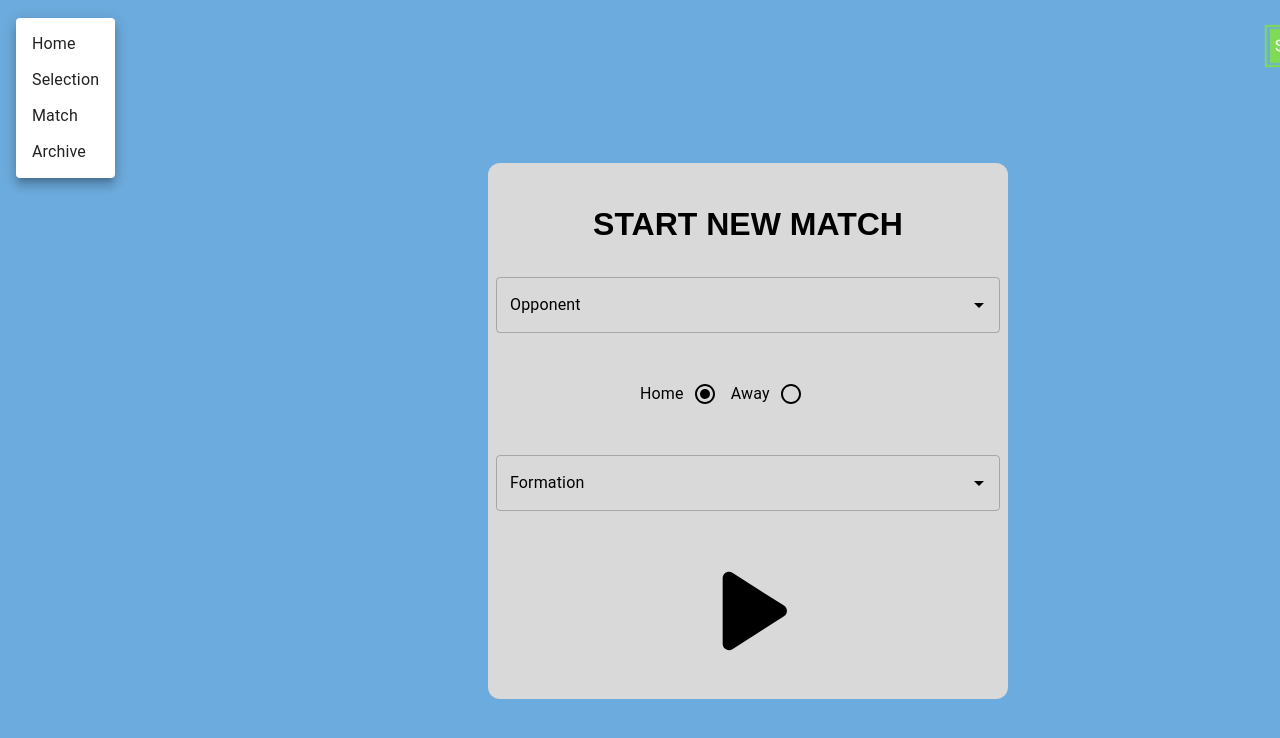
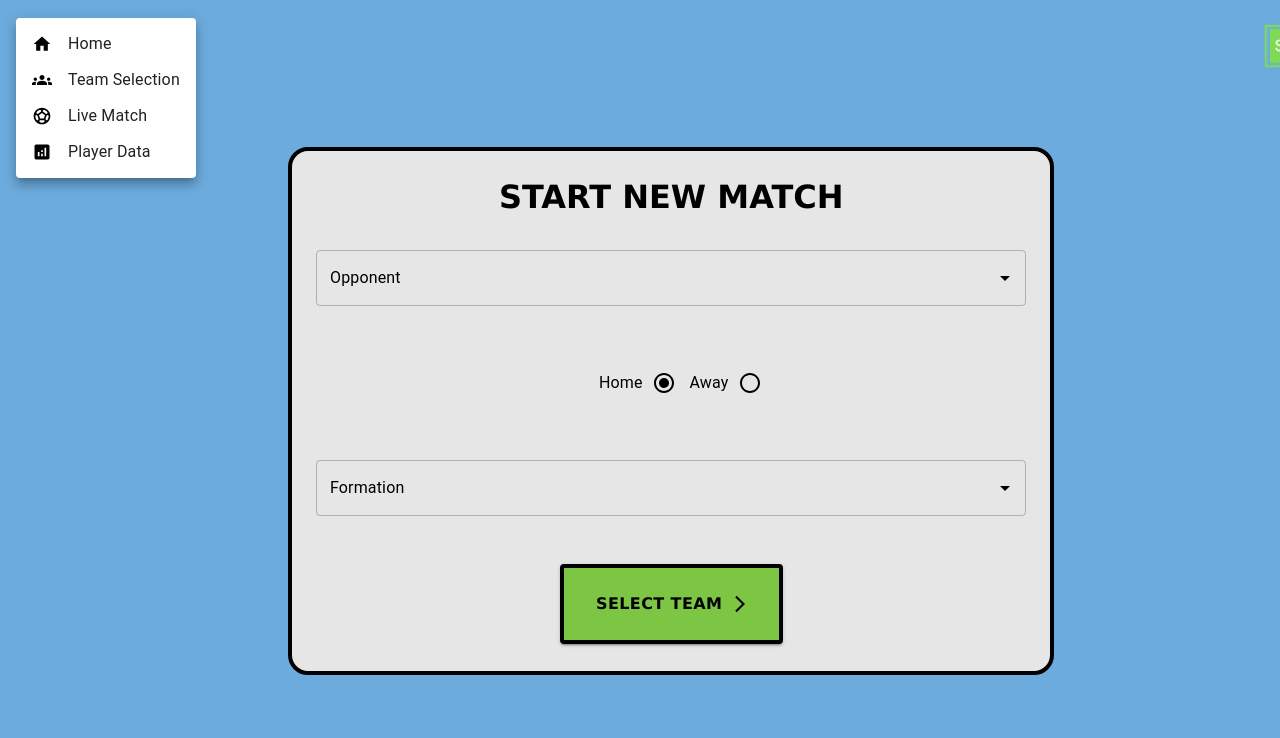
Before and after one commit to JasonP2002/man-city-hackathon-front-end, a React (Create React App) app in the folder hays-hackathon/: page / in a window 1280 px wide. Both pictures are taken after a click on the button 36 px from the left and 45 px from the top of the page. Shown: the top 738 px of the page. Built offline with nearby package versions, Linux system fonts and the light colour scheme.

Commit message:
home page revamp

```diff
--- a/hays-hackathon/src/Application.css
+++ b/hays-hackathon/src/Application.css
@@ -12,9 +12,17 @@ h1{
 h2 {
 
     text-align: center;
-    font-size: xx-large;
+    font-size:xx-large;
+    font-family:'Lucida Sans', 'Lucida Sans Regular', 'Lucida Grande', 'Lucida Sans Unicode', Geneva, Verdana, sans-serif
+}
 
+h3 {
+
+    text-align: center;
+    font-size: medium;
+    font-family:'Lucida Sans', 'Lucida Sans Regular', 'Lucida Grande', 'Lucida Sans Unicode', Geneva, Verdana, sans-serif
 }
+
 
 
 
--- a/hays-hackathon/src/components/layout/NavigationBar.tsx
+++ b/hays-hackathon/src/components/layout/NavigationBar.tsx
@@ -3,7 +3,11 @@ import MenuIcon from "@mui/icons-material/Menu";
 import ClickAwayListener from "@mui/material/ClickAwayListener";
 import MenuItem from "@mui/material/MenuItem";
 import { useNavigate } from "react-router-dom";
-import { IconButton, Menu } from "@mui/material";
+import { IconButton, ListItemIcon, ListItemText, Menu } from "@mui/material";
+import HomeIcon from "@mui/icons-material/Home";
+import GroupsIcon from "@mui/icons-material/Groups";
+import SportsSoccerIcon from "@mui/icons-material/SportsSoccer";
+import AnalyticsIcon from "@mui/icons-material/Analytics";
 
 export default function MenuListComposition() {
   const [anchorEl, setAnchorEl] = React.useState<null | HTMLElement>(null);
@@ -47,10 +51,31 @@ export default function MenuListComposition() {
           horizontal: "left",
         }}
       >
-        <MenuItem onClick={handleClose("/")}>Home</MenuItem>
-        <MenuItem onClick={handleClose("/selection")}>Selection</MenuItem>
-        <MenuItem onClick={handleClose("/match")}>Match</MenuItem>
-        <MenuItem onClick={handleClose("/archive")}>Archive</MenuItem>
+        <MenuItem onClick={handleClose("/")}>
+          {" "}
+          <ListItemIcon>
+            <HomeIcon fontSize="small" />
+          </ListItemIcon>
+          <ListItemText>Home</ListItemText>
+        </MenuItem>
+        <MenuItem onClick={handleClose("/selection")}>
+          <ListItemIcon>
+            <GroupsIcon fontSize="small" />
+          </ListItemIcon>
+          <ListItemText>Team Selection</ListItemText>
+        </MenuItem>
+        <MenuItem onClick={handleClose("/match")}>
+          <ListItemIcon>
+            <SportsSoccerIcon fontSize="small" />
+          </ListItemIcon>
+          <ListItemText>Live Match</ListItemText>
+        </MenuItem>
+        <MenuItem onClick={handleClose("/archive")}>
+          <ListItemIcon>
+            <AnalyticsIcon fontSize="small" />
+          </ListItemIcon>
+          <ListItemText>Player Data</ListItemText>
+        </MenuItem>
       </Menu>
     </div>
   );
--- a/hays-hackathon/src/components/layout/matchDetails.tsx
+++ b/hays-hackathon/src/components/layout/matchDetails.tsx
@@ -3,15 +3,14 @@ import Layout from "../layout/layout";
 import Box from "@mui/material/Box";
 import TextField from "@mui/material/TextField";
 import Autocomplete from "@mui/material/Autocomplete";
-import { createTheme, ThemeProvider } from "@mui/material/styles";
 import {
+  Button,
   FormControl,
   FormControlLabel,
-  IconButton,
   Radio,
   RadioGroup,
 } from "@mui/material";
-import PlayArrowRoundedIcon from "@mui/icons-material/PlayArrowRounded";
+import ArrowForwardIosIcon from "@mui/icons-material/ArrowForwardIos";
 import { useNavigate } from "react-router";
 
 export default function MatchDetails() {
@@ -25,6 +24,7 @@ export default function MatchDetails() {
   const handleChange = (event: React.ChangeEvent<HTMLInputElement>) => {
     setLocation((event.target as HTMLInputElement).value);
   };
+
   const handleClose =
     (page: string) => (event: Event | React.SyntheticEvent) => {
       if (
@@ -50,34 +50,20 @@ export default function MatchDetails() {
     { label: "3-5-2", formationType: "offensive" },
     { label: "4-4-2", formationType: "defensive" },
   ];
-  const theme = createTheme({
-    palette: {
-      primary: {
-        main: "#D9D9D9",
-      },
-      secondary: {
-        light: "#0066ff",
-        main: "#000000",
-        contrastText: "#ffcc00",
-      },
-      contrastThreshold: 3,
-      tonalOffset: 0.2,
-    },
-  });
 
   return (
-    <ThemeProvider theme={theme}>
     <Layout>
       <Box
         sx={{
-            width: 520,
+          width: "60%",
           height: 520,
-            marginLeft: 60,
-            marginBlockStart: 10,
-            backgroundColor: "primary.main",
-            borderRadius: 3,
-            paddingTop: 2,
+          marginLeft: 35,
+          marginBlockStart: 8,
+          backgroundColor: "#E6E6E6",
         }}
+        border={4}
+        borderColor="black"
+        borderRadius={5}
       >
         <h2>START NEW MATCH</h2>
         <div>
@@ -90,12 +76,12 @@ export default function MatchDetails() {
             }
             sx={{
               padding: 1,
+              margin: 2,
             }}
             onChange={(event, value) => setOpponent({ value })}
-              renderInput={(params) => (
-                <TextField {...params} label="Opponent" />
-              )}
+            renderInput={(params) => <TextField {...params} label="Opponent" />}
           />
+          <Box m={1} display="flex" justifyContent="center" alignItems="center">
             <FormControl>
               <RadioGroup
                 className="checkbox"
@@ -107,7 +93,7 @@ export default function MatchDetails() {
                 sx={{
                   marginBottom: 4,
                   marginTop: 4,
-                  marginLeft: 17,
+                  fontSize: 100,
                 }}
               >
                 <FormControlLabel
@@ -126,6 +112,7 @@ export default function MatchDetails() {
                 />
               </RadioGroup>
             </FormControl>
+          </Box>
           <Autocomplete
             disablePortal
             id="dropdown"
@@ -135,6 +122,7 @@ export default function MatchDetails() {
             }
             sx={{
               padding: 1,
+              margin: 2,
             }}
             onChange={(event, value) => setFormation({ value })}
             renderInput={(params) => (
@@ -146,14 +134,30 @@ export default function MatchDetails() {
             display="flex"
             justifyContent="center"
             alignItems="center"
+            marginTop={5}
           >
-              <IconButton aria-label="start" onClick={handleClose("selection")}>
-                <PlayArrowRoundedIcon id="playButton" />
-              </IconButton>
+            <Button
+              variant="contained"
+              onClick={handleClose("selection")}
+              sx={{
+                width: "30%",
+                fontSize: "100",
+                border: 4,
+                borderColor: "#black",
+                backgroundColor: "#7cc644",
+                color: "black",
+                ":hover": {
+                  bgcolor: "#5cb800",
+                  color: "black",
+                },
+              }}
+              endIcon={<ArrowForwardIosIcon />}
+            >
+              <h3>SELECT TEAM</h3>
+            </Button>
           </Box>
         </div>
       </Box>
     </Layout>
-    </ThemeProvider>
   );
 }
```
Lines whose indentation alone changed are shown as unchanged.
